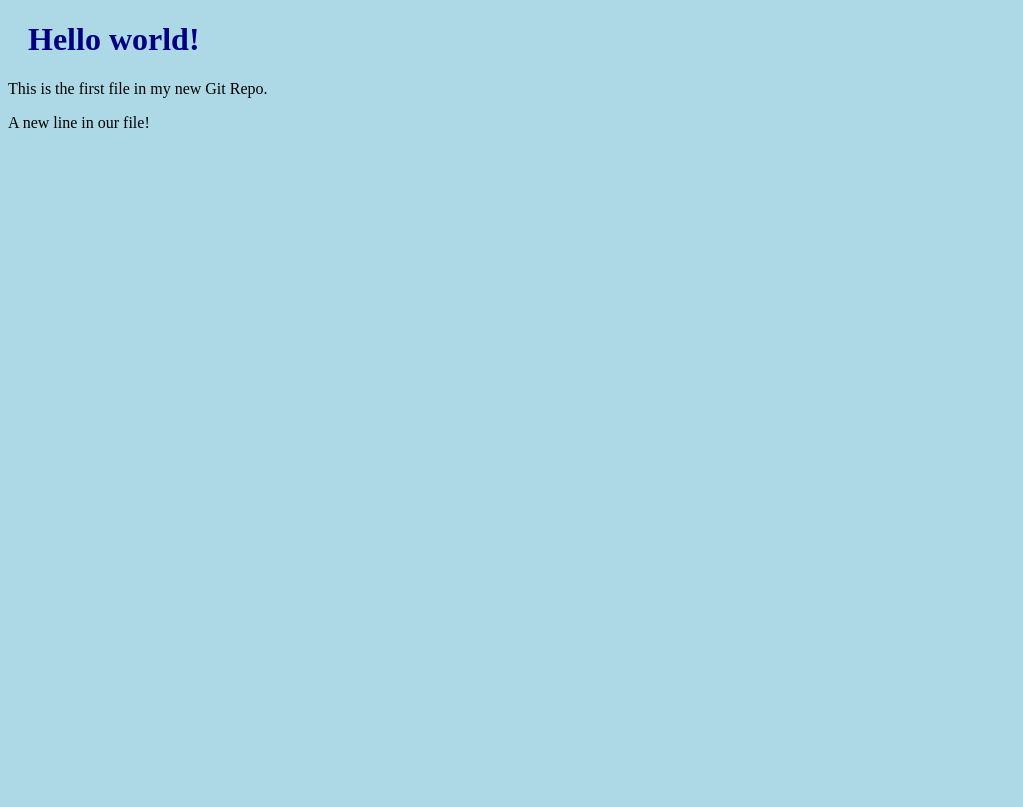
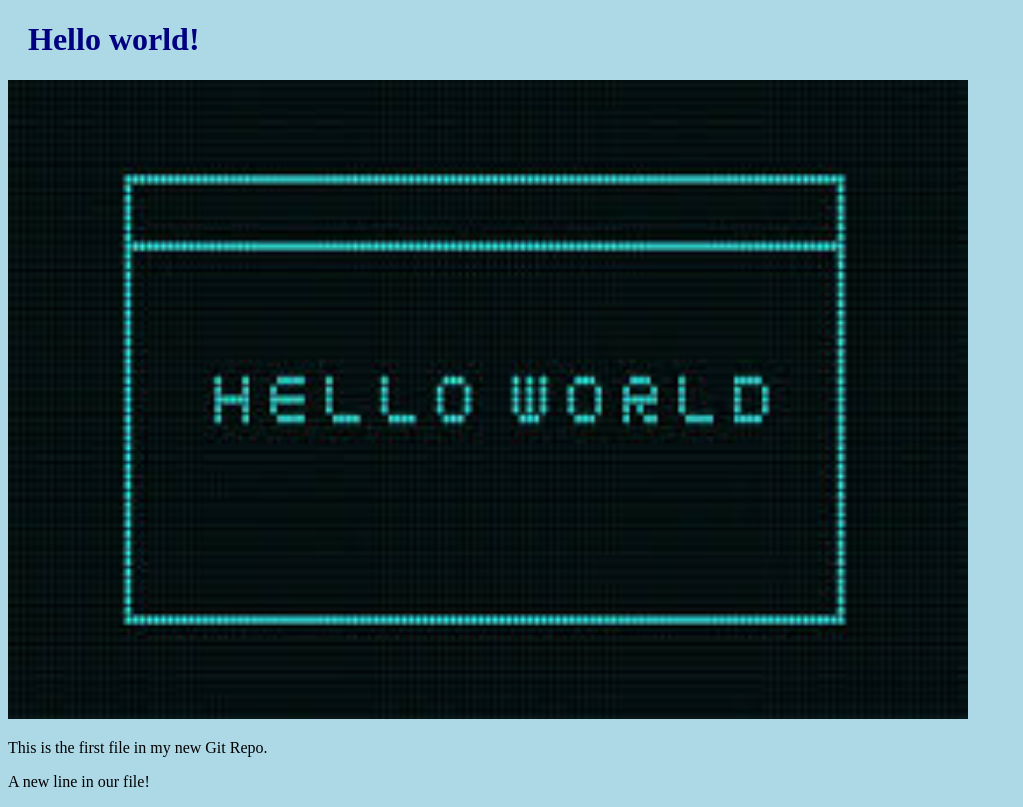
Before and after one commit to Tsotnetsurtsumia/hello-world---2, a plain HTML site: page index.html in a window 1280 px wide. Shown: the whole page, without its empty margins (0-1023 px from the left). Drawn offline with Linux system fonts and the light colour scheme.

Commit message:
Added image to Hello World

```diff
--- a/index.html
+++ b/index.html
@@ -6,6 +6,12 @@
   </head>
   <body>
     <h1>Hello world!</h1>
+    <div>
+      <img
+        src="img_hello_world.jpg"
+        alt="Hello World from Space"
+        style="width: 100%; max-width: 960px" />
+    </div>
     <p>This is the first file in my new Git Repo.</p>
     <p>A new line in our file!</p>
   </body>
```
Also changed, not shown: img_hello_world.jpg (added).
